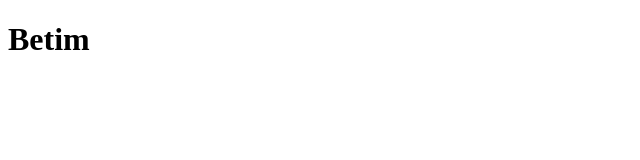
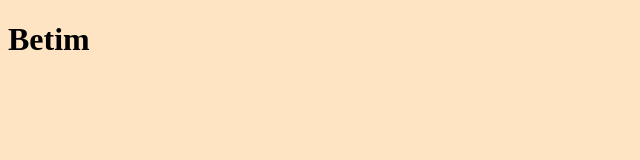
Before and after one commit to betim-ai/betim, an Electron app: page betim-application/ui/browser-window.html in a window 800 px wide. Shown: the whole page, without its empty margins (0-640 px from the left). Drawn offline with Linux system fonts and the light colour scheme.

Commit message:
Add scss support

```diff
--- a/betim-application/ui/browser-window.html
+++ b/betim-application/ui/browser-window.html
@@ -6,6 +6,7 @@
     <title>Betim</title>
     <meta name='viewport' content='width=device-width, initial-scale=1'>
     <script src="../controller/browser-controller.js" type="module"></script>
+    <link href="style/style.css" rel="stylesheet" />
 </head>
 <body>
     <h1>Betim</h1>
--- a/betim-application/ui/style/style.scss
+++ b/betim-application/ui/style/style.scss
@@ -0,0 +1,3 @@
+body {
+    background-color: bisque;
+}
```
Also changed, not shown: betim-application/ui/style/style.css (added), 1 other file.
